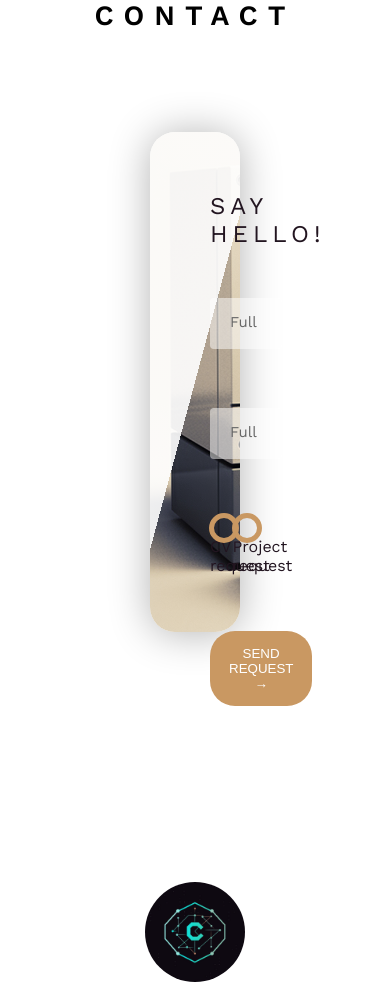
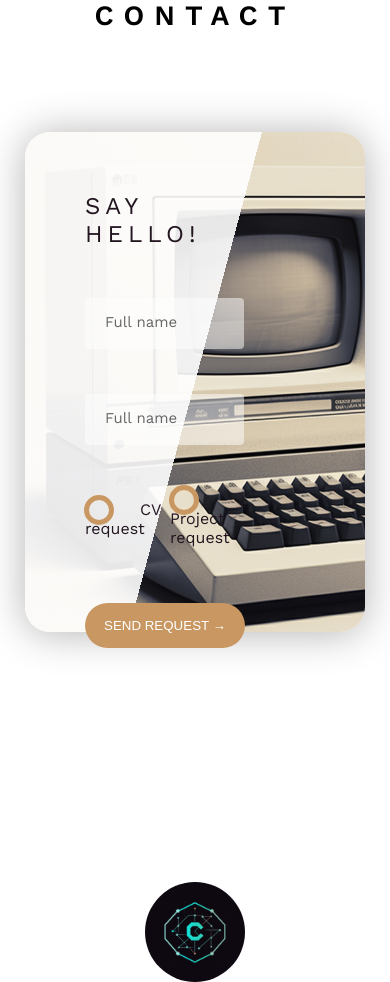
Before and after one commit to Yariandres/nuxt-personal-blog, a Nuxt app: page / in a window 390 px wide. Shown: the part 6300-7282 px from the top of the page. Built offline with nearby package versions, Linux system fonts and the light colour scheme.

Commit message:
adds fixes layout form mobile

```diff
--- a/app.vue
+++ b/app.vue
@@ -1,7 +1,7 @@
 <template>
   <navigation-bar />
   <NuxtPage />
-  <footer-section />
+  <lazy-footer-section />
 </template>
 
 <style lang="scss">
--- a/components/pages/home/Form.vue
+++ b/components/pages/home/Form.vue
@@ -68,16 +68,6 @@
 
 <style lang="scss" scoped>
 @import '~/assets/scss/mixins.scss';
-.light {
-  .section {
-    color: #221520;
-  }
-}
-
-.section {
-  padding-inline: 150px;
-  padding-block-end: 150px;
-}
 
 .dark {
   .form-container {
@@ -92,6 +82,9 @@
 }
 
 .light {
+  .section {
+    color: #221520;
+  }
   .form-container {
     background-image: linear-gradient(
         105deg,
@@ -100,6 +93,15 @@
         transparent 50%
       ),
       url('~/assets/images/hero-light-mode.png');
+  }
+}
+
+.section {
+  padding-inline: 150px;
+  padding-block-end: 150px;
+
+  @media (max-width: 1130px) {
+    padding-inline: 25px;
   }
 }
 
```
